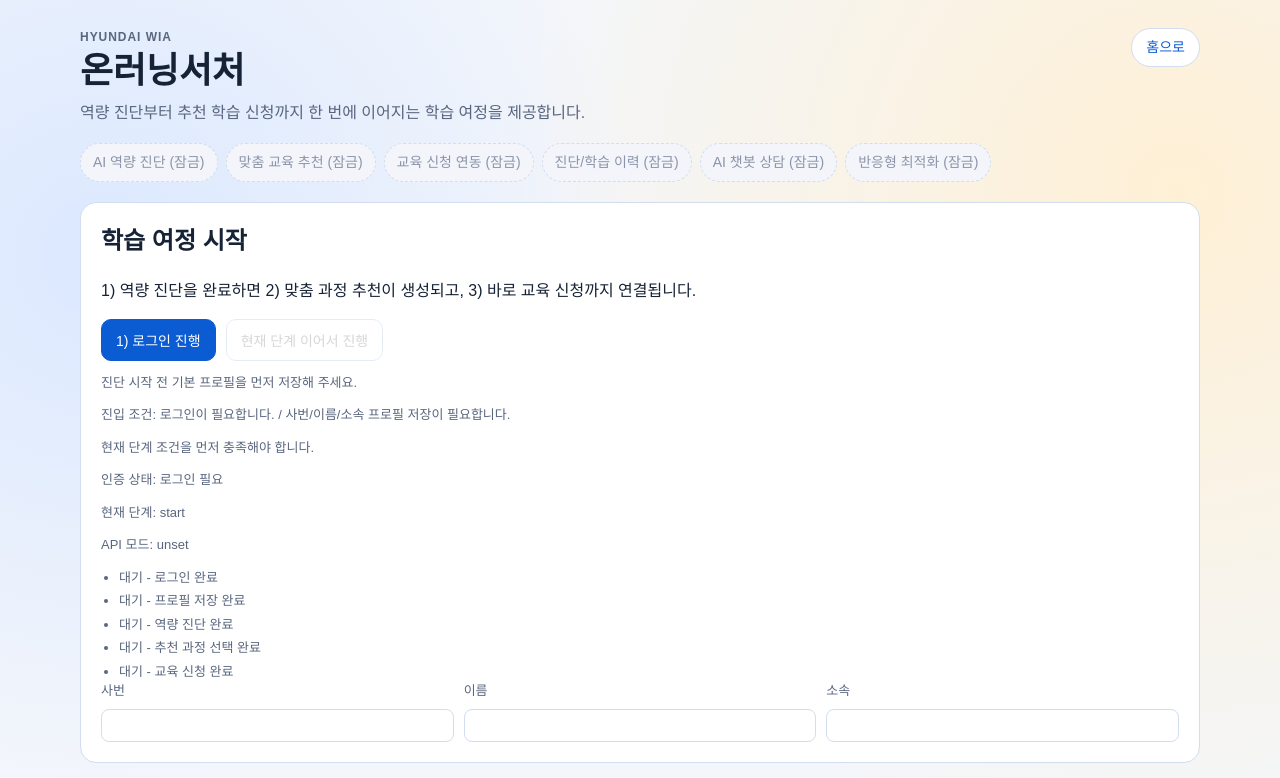
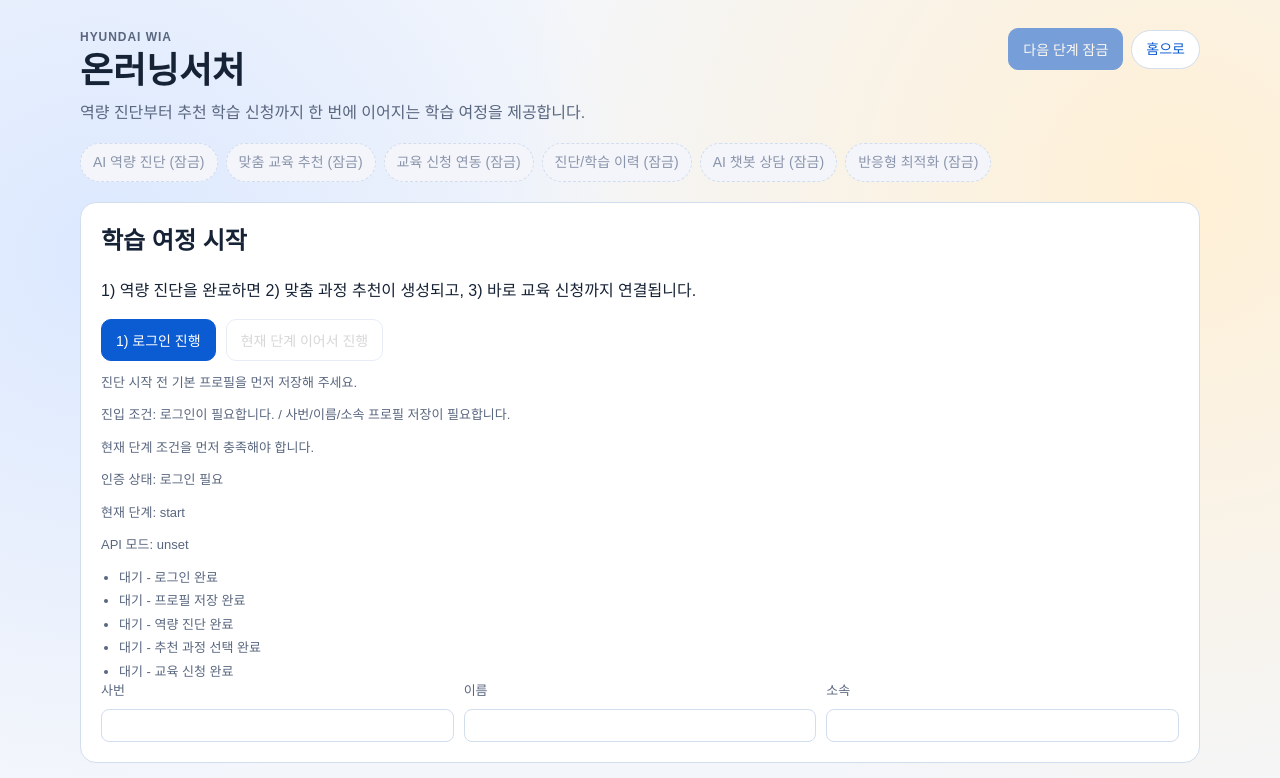
Before and after one commit to realDanLABS/On-Learning-Searcher, a React (Vite) app: page / in a window 1280 px wide. Shown: the top 778 px of the page. Built offline with nearby package versions, Linux system fonts and the light colour scheme; no server answers.

Commit message:
feat: add global header next-step CTA across journey pages

```diff
--- a/src/shared/layouts/AppShell.tsx
+++ b/src/shared/layouts/AppShell.tsx
@@ -8,6 +8,7 @@
 import { JourneyProgressPanel } from '../components/JourneyProgressPanel'
 import { getRouteAccessDecision } from '../orchestration/access'
 import { isFeatureEnabled } from '../orchestration/features'
+import { getNextActionStatus } from '../orchestration/nextAction'
 import { clearJourneyData, getJourneyStage } from '../state/learningFlow'
 import { clearUserProfile, getUserProfile } from '../state/profile'
 import { clearUserRole, getUserRole } from '../state/session'
@@ -16,6 +17,7 @@
 import { maskEmployeeId } from '../security/privacy'
 import { clearDiagnosisDraft } from '../../features/diagnosis/draftStorage'
 import { clearPendingNextPath } from '../orchestration/intent'
+import { hasDiagnosisDraft } from '../../features/diagnosis/draftStorage'
 
 type AppShellProps = {
   title: string
@@ -29,6 +31,13 @@
   const authenticated = isAuthenticated()
   const role = getUserRole()
   const stage = getJourneyStage()
+  const nextAction = getNextActionStatus({
+    authenticated,
+    hasProfile: Boolean(profile),
+    role,
+    stage,
+    hasDiagnosisDraft: hasDiagnosisDraft(),
+  })
   const onLogout = () => {
     appendAuditLog('logout', `로그아웃: role=${role}`)
     clearAuthentication()
@@ -60,6 +69,15 @@
           <p>{description}</p>
         </div>
         <div className="header-actions">
+          {nextAction.enabled ? (
+            <Link className="primary-btn link-btn header-next-link" to={nextAction.to}>
+              다음 단계 진행: {nextAction.label}
+            </Link>
+          ) : (
+            <button className="primary-btn header-next-link" disabled title={nextAction.reason} type="button">
+              다음 단계 잠금
+            </button>
+          )}
           <Link className="home-link" to="/">
             홈으로
           </Link>
--- a/src/styles/global.css
+++ b/src/styles/global.css
@@ -56,6 +56,12 @@
   display: inline-flex;
   gap: 8px;
   align-items: center;
+  flex-wrap: wrap;
+  justify-content: flex-end;
+}
+
+.header-next-link {
+  white-space: nowrap;
 }
 
 .eyebrow {
```
Also changed, not shown: 1 other file (tests, documents, lock files or other folders).
